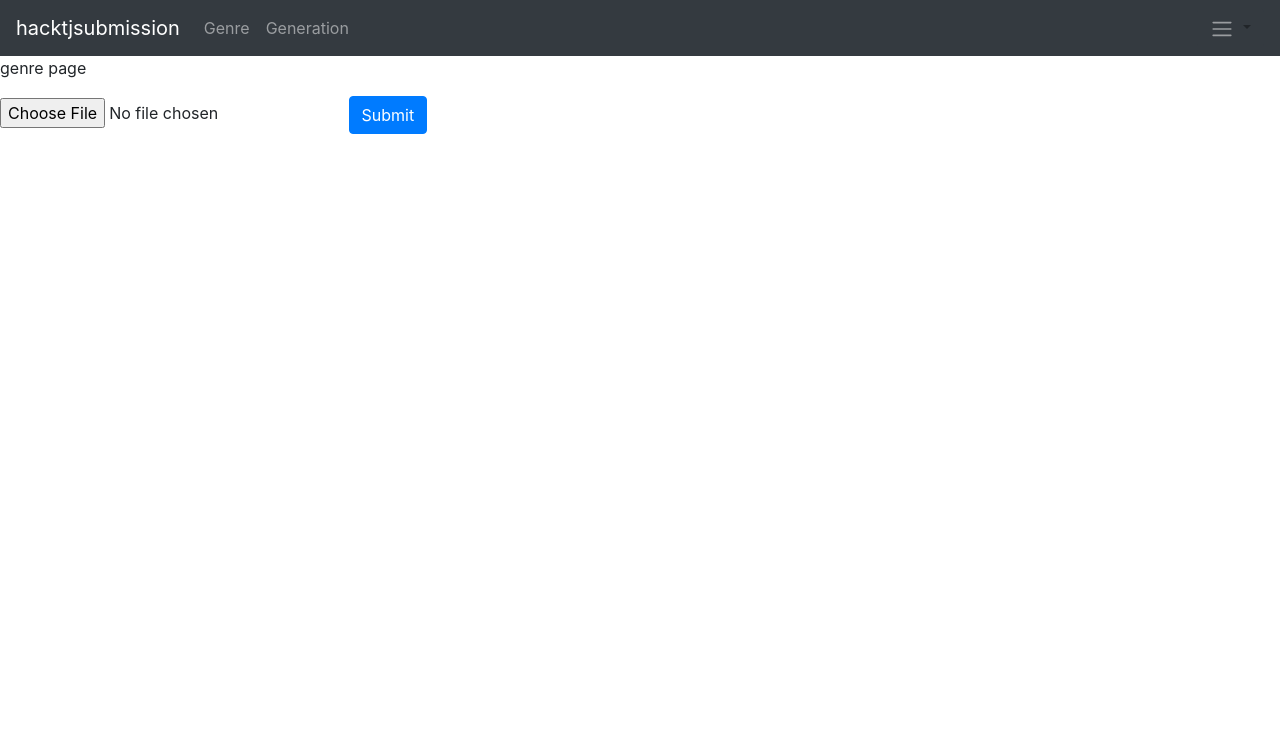
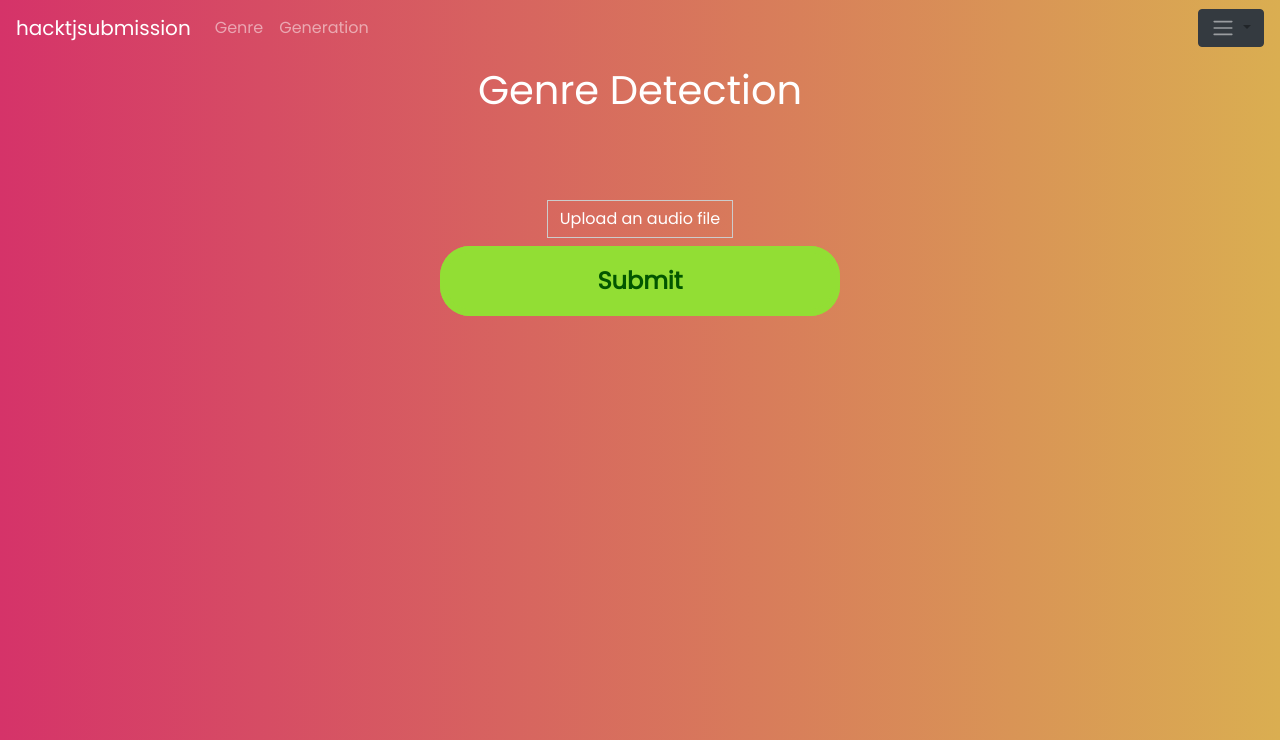
Before and after one commit to saisree27/hacktj-8.0-project, a Django app: page /genre in a window 1280 px wide. Shown: the top 740 px of the page. Run offline with Django 3.2, Linux system fonts and the light colour scheme; some libraries are stand-ins or nearby versions.

Commit message:
Add some CSS

```diff
--- /dev/null
+++ b/hacktj8/music/static/css/genre.css
@@ -0,0 +1,80 @@
+.position {
+    position: absolute;
+    width: 400px;
+    height: 300px;
+    top: 50%;
+    left: 50%;
+    margin: -200px 0 0 -200px;
+
+    text-align: center;
+}
+
+  :root {
+    --background: #E5FFB3;
+    --background-accent: #DBF8A3;
+    --background-accent-2: #BDE66E;
+    --light: #92DE34;
+    --dark: #69BC22;
+    --text: #025600;
+  }
+
+  #submit {
+    display: block;
+    cursor: pointer;
+    outline: none;
+    border: none;
+    background-color: var(--light);
+    width: 400px;
+    height: 70px;
+    z-index: 20;
+    border-radius: 30px;
+    font-size: 1.5rem;
+    font-weight: 600;
+    color: var(--text);
+    background-size: 100% 100%;
+    box-shadow: 0 0 0 7px var(--light) inset;
+    margin-bottom: 15px;
+}
+
+#submit:hover {
+    background-image: linear-gradient(
+        145deg,
+        transparent 10%,
+        var(--dark) 10% 20%,
+        transparent 20% 30%,
+        var(--dark) 30% 40%,
+        transparent 40% 50%,
+        var(--dark) 50% 60%,
+        transparent 60% 70%,
+        var(--dark) 70% 80%,
+        transparent 80% 90%,
+        var(--dark) 90% 100%
+    );
+    animation: background 3s linear infinite;
+}
+
+@keyframes background {
+0% {
+    background-position: 0 0;
+}
+100% {
+    background-position: 300px 0;
+}
+}
+
+
+#id_document {
+    width: 300px;
+    height: 70px;
+}
+
+input[type="file"] {
+    display: none;
+}
+
+.custom-file-upload {
+    border: 1px solid #ccc;
+    display: inline-block;
+    padding: 6px 12px;
+    cursor: pointer;
+}
--- a/hacktj8/music/static/css/main.css
+++ b/hacktj8/music/static/css/main.css
@@ -0,0 +1,5 @@
+@import url(https://fonts.googleapis.com/css?family=Poppins);
+
+h1, h2, h3, h4, p, a, button, label {
+    font-family: 'Poppins';
+}
--- /dev/null
+++ b/hacktj8/music/static/css/navbar.css
@@ -0,0 +1,3 @@
+.navbar-custom {
+    background-image: linear-gradient(90deg, #d53369 0%, #daae51 100%);
+}
--- a/hacktj8/music/templates/music/generation.html
+++ b/hacktj8/music/templates/music/generation.html
@@ -9,11 +9,11 @@
     <link rel="stylesheet" type="text/css" href="{% static 'css/generation.css' %}">
 </head>
 
-<body>
+<body style="background-image:linear-gradient(90deg, #d53369 0%, #daae51 100%)">
     {% block content %}
     <div class="container-fluid wrapper">
         <div class="row justify-content-center">
-            <h1>Generate Music</h1>
+            <h1 style="color: white">Generate Music</h1>
         </div>
 
         <div class="row justify-content-center">
--- a/hacktj8/music/templates/music/genre.html
+++ b/hacktj8/music/templates/music/genre.html
@@ -1,4 +1,4 @@
-{% extends 'music/base.html' %}
+{% include 'music/base.html' %}
 {% load static %}
 
 <!DOCTYPE html>
@@ -6,19 +6,32 @@
 <html lang="en">
 
 <head>
-
+    <link rel="stylesheet" type="text/css" href="{% static 'css/genre.css' %}">
 </head>
 
-<body>
+<body style="background-image:linear-gradient(90deg, #d53369 0%, #daae51 100%);">
     {% block content %}
-    <p>genre page</p>
-    <form action="{% url 'genre' %}" method="post" enctype="multipart/form-data">
-        {% csrf_token %}
-    {{form.document}}
-        <button class="btn btn-primary" type="submit">Submit</button>
-    </form>
+    <h1 style="text-align: center; margin-top: 10px; color: white;">Genre Detection</h1>
+    <div class="position">
+        <form action="{% url 'genre' %}" method="post" enctype="multipart/form-data">
+            {% csrf_token %}
+            <label for="id_document" class="custom-file-upload" style="color: white">
+                Upload an audio file
+            </label>
+            <span id="file-selected"></span>
+            {{ form.document }}
+
+            <button class="btn btn-primary" id='submit' type="submit">Submit</button>
+        </form>
+    </div>
 
     <p id="output"></p>
+
+    <script>
+        $('#id_document').bind('change', function() {
+             var fileName = ''; fileName = $(this).val(); $('#file-selected').html(fileName);
+        })
+    </script>
 
     {% endblock %}
 </body>
--- a/hacktj8/music/templates/music/navbar.html
+++ b/hacktj8/music/templates/music/navbar.html
@@ -2,8 +2,9 @@
 <link rel="stylesheet" href="https://maxcdn.bootstrapcdn.com/bootstrap/4.0.0/css/bootstrap.min.css"
   integrity="sha384-Gn5384xqQ1aoWXA+058RXPxPg6fy4IWvTNh0E263XmFcJlSAwiGgFAW/dAiS6JXm" crossorigin="anonymous">
 
+<link rel="stylesheet" href="{% static 'css/navbar.css' %}">
 
-<nav class="navbar navbar-expand-lg navbar-dark bg-dark">
+<nav class="navbar navbar-expand-lg navbar-dark navbar-custom">
   <a class="navbar-brand" href="{% url 'index' %}">hacktjsubmission</a>
   <button class="navbar-toggler" type="button" data-toggle="collapse" data-target="#navbarNav">
     <span class="navbar-toggler-icon"></span>
```
